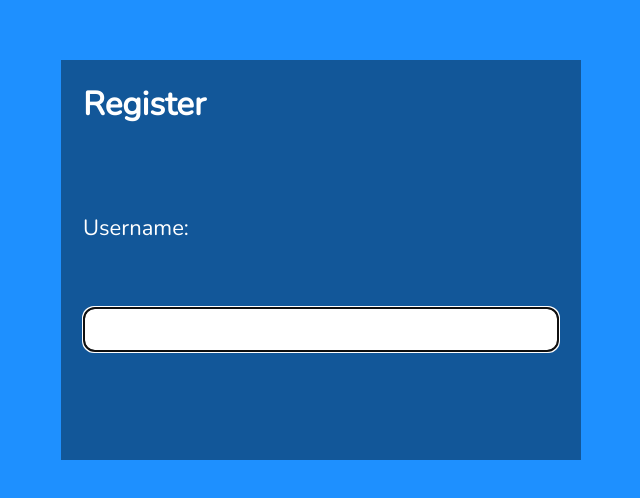
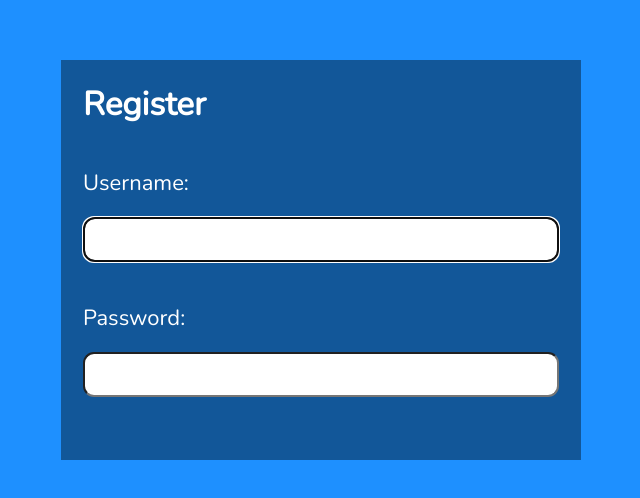
Before and after one commit to Ashwinv23/davegray-form-validation, a React (Create React App) app: page / in a window 1280 px wide. Shown: the part 140-638 px from the top of the page, without its empty margins (319-959 px from the left). Built offline with nearby package versions, Linux system fonts and the light colour scheme.

Commit message:
password field

```diff
--- a/src/Register.js
+++ b/src/Register.js
@@ -90,6 +90,37 @@ const Register = () => {
           <br />
           Letters, numbers, underscores, hyphens allowed.
         </p>
+
+        <label htmlFor="password">
+          Password:
+          <span className={validPwd ? "valid" : "hide"}>
+            <FontAwesomeIcon icon={faCheck} />
+          </span>
+          <span className={validPwd || !pwd ? "hide" : "invalid"}>
+            <FontAwesomeIcon icon={faTimes} />
+          </span>
+        </label>
+        <input
+          type="password"
+          id="password"
+          required
+          onChange={(e) => setPwd(e.target.value)}
+          aria-invalid={validPwd ? "false" : "true"}
+          aria-describedby="pwdnote"
+          onFocus={() => setPwdFocus(true)}
+          onBlur={() => setPwdFocus(false)}
+        />
+        <p
+          id="pwdnote"
+          className={pwdFocus && !validPwd ? "instructions" : "offscreen"}
+        >
+          <FontAwesomeIcon icon={faInfoCircle} />
+          8 to 24 characters.
+          <br />
+          Must include uppercase and lowercase letters, a number and a special
+          character.
+          <br />
+        </p>
       </form>
     </section>
   );
--- a/src/index.css
+++ b/src/index.css
@@ -64,6 +64,20 @@ button {
   padding: 0.5rem;
 }
 
+.instructions {
+  font-size: 0.75rem;
+  border-radius: 0.5rem;
+  background: #000;
+  color: #fff;
+  padding: 0.25rem;
+  position: relative;
+  bottom: -10px;
+}
+
+.instructions > svg {
+  margin-right: 0.25rem;
+}
+
 .offscreen {
   position: absolute;
   left: -9999px;
```
